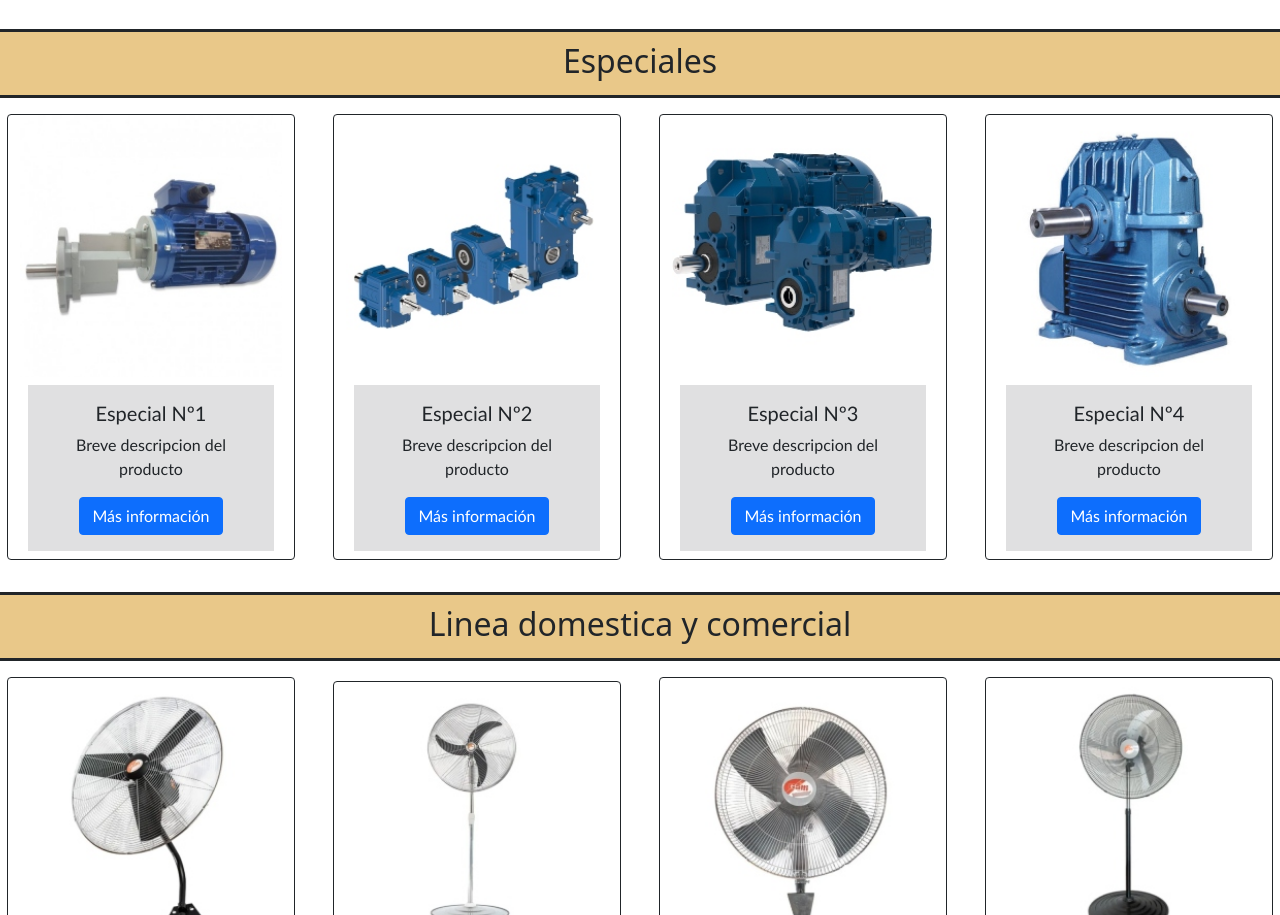
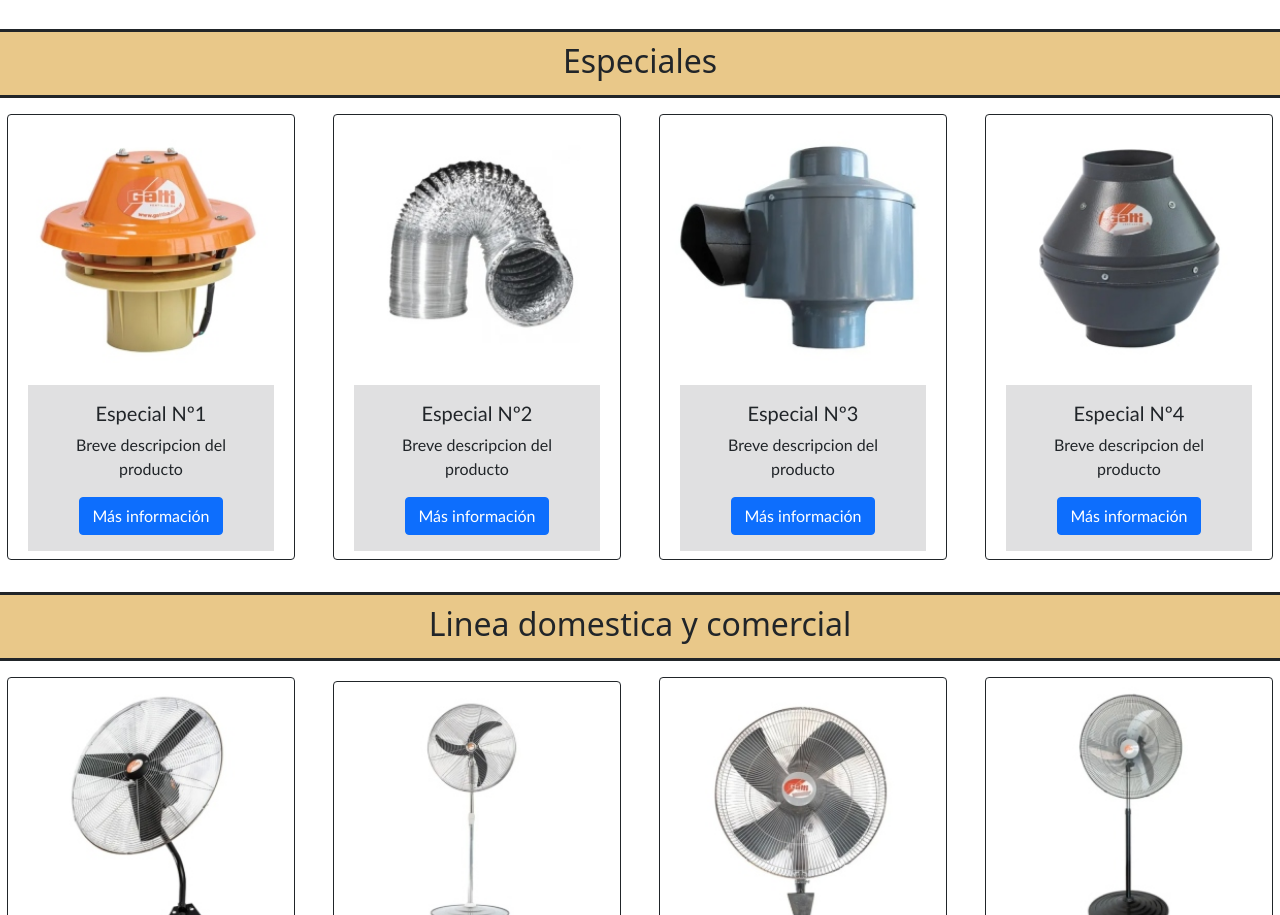
Before and after one commit to EnzoGobbato/RG-Electromec-nica, a plain HTML site: page paginas/Ventilacion.html in a window 1280 px wide. Shown: the part 1313-2228 px from the top of the page. Drawn offline with nearby package versions, Linux system fonts and the light colour scheme.

Commit message:
hice arreglos de img

```diff
--- a/paginas/Ventilacion.html
+++ b/paginas/Ventilacion.html
@@ -124,7 +124,7 @@
 
             <div class="row">
         <div class="card border-dark mb-3" style="width: 18rem; margin: auto;">
-                <img src="../Imagenes/especial1.jpg" class="card-img-top" alt="Especial Nº1">
+                <img src="../Imagenes/ventiesp1.jpg" class="card-img-top" alt="Especial Nº1">
                 <div class="card-body">
                     <h5 class="card-title">Especial Nº1</h5>
                     <p class="card-text">Breve descripcion del producto</p>
@@ -132,7 +132,7 @@
                 </div>
             </div>
                 <div class="card border-dark mb-3" style="width: 18rem; margin: auto">
-                    <img src="../Imagenes/especial2.jpg" class="card-img-top" alt="Especial Nº2">
+                    <img src="../Imagenes/ventiesp2.jpg" class="card-img-top" alt="Especial Nº2">
                     <div class="card-body">
                         <h5 class="card-title">Especial Nº2</h5>
                         <p class="card-text">Breve descripcion del producto</p>
@@ -141,7 +141,7 @@
 
                 </div>
                 <div class="card border-dark mb-3" style="width: 18rem; margin: auto">
-                    <img src="../Imagenes/especial3.jpg" class="card-img-top" alt="Especial Nº3">
+                    <img src="../Imagenes/ventiesp3.jpg" class="card-img-top" alt="Especial Nº3">
                     <div class="card-body">
                         <h5 class="card-title">Especial Nº3</h5>
                         <p class="card-text">Breve descripcion del producto</p>
@@ -150,7 +150,7 @@
 
                 </div>
                 <div class="card border-dark mb-3" style="width: 18rem; margin: auto">
-                    <img src="../Imagenes/especial4.jpg" class="card-img-top" alt="Especial Nº4">
+                    <img src="../Imagenes/vientiesp4.jpg" class="card-img-top" alt="Especial Nº4">
                     <div class="card-body">
                         <h5 class="card-title">Especial Nº4</h5>
                         <p class="card-text">Breve descripcion del producto</p>
```
Also changed, not shown: paginas/Motoreductores.html (+3 -3 lines), Imagenes/repuesto2.jpg, Imagenes/repuesto4.jpg.
